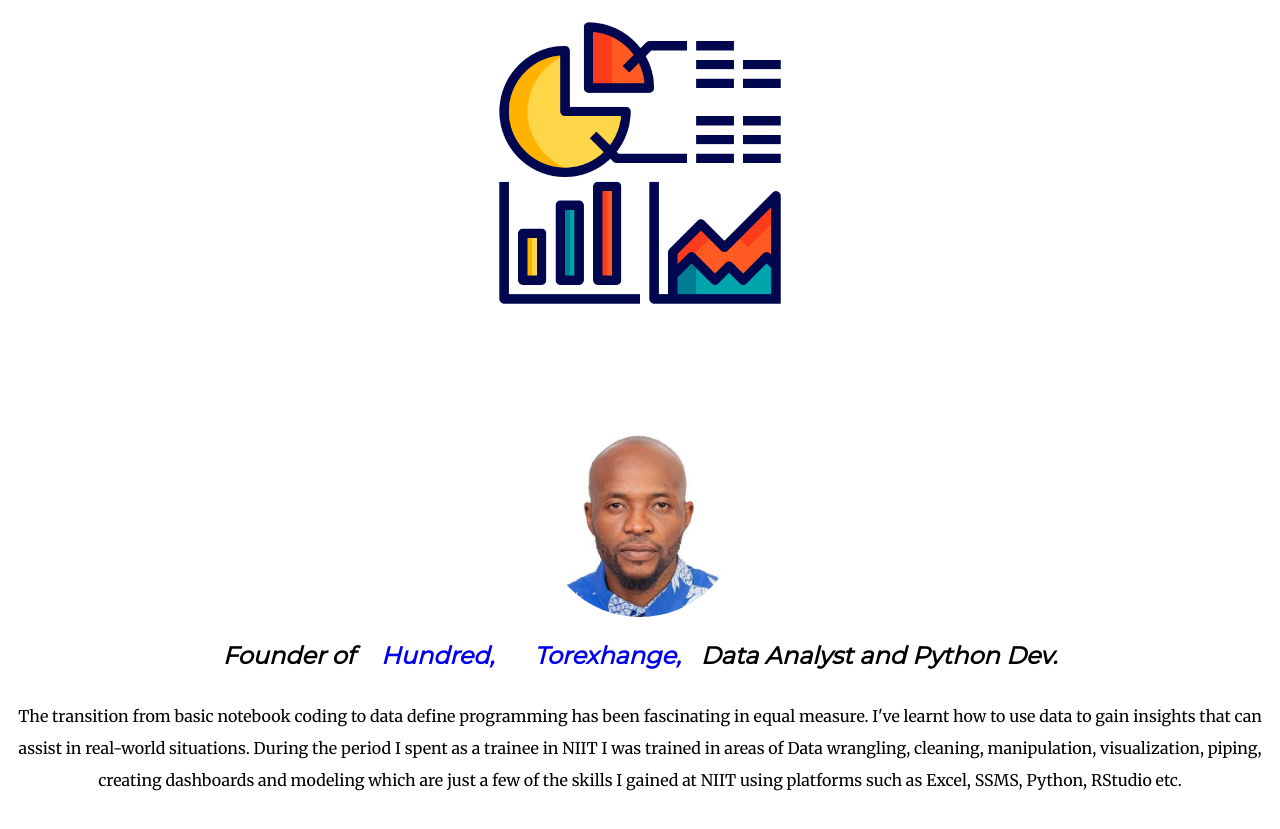
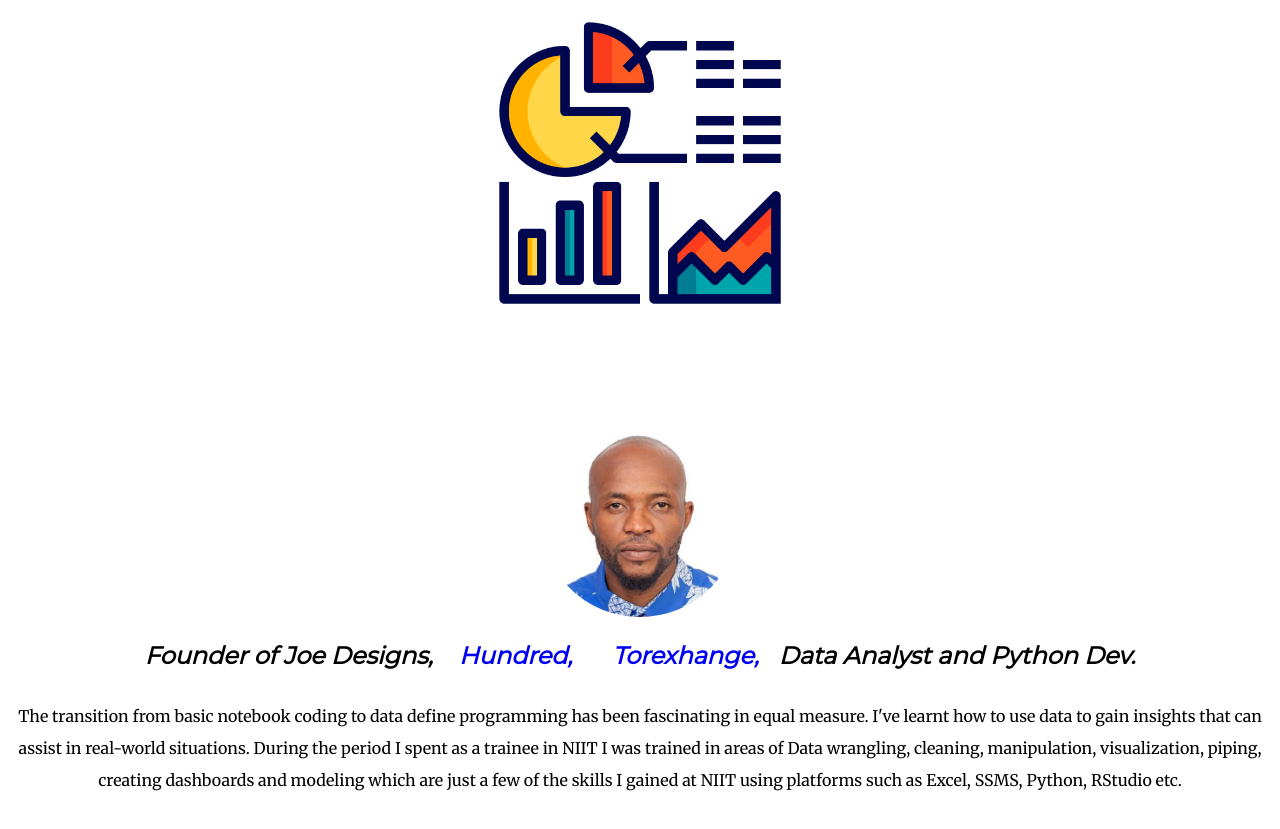
Before and after one commit to joebuggy561/CV, a plain HTML site: page index.html in a window 1280 px wide. Shown: the part 203-1032 px from the top of the page. Drawn offline with Linux system fonts and the light colour scheme.

Commit message:
Update index.html

```diff
--- a/index.html
+++ b/index.html
@@ -18,7 +18,7 @@
 <div class="middle-container">
   <div class="profile">
     <img class="profile-Img" src="pfpic.jpg" alt="pfpic.jpg">
-    <h2><em>Founder of <strong><a href="#">Hundred,</a><a href="https://joebuggy561.github.io/Torexchange/">Torexhange,</a></strong><strong>Data Analyst</strong> and <strong>Python Dev.</strong></em></h2>
+    <h2><em>Founder of Joe Designs, <strong><a href="#">Hundred,</a><a href="https://joebuggy561.github.io/Torexchange/">Torexhange,</a></strong><strong>Data Analyst</strong> and <strong>Python Dev.</strong></em></h2>
     <p>The transition from basic notebook coding to data define programming has been fascinating in  equal measure.
                     I've learnt how to use data to gain insights that can assist in real-world situations.
                     During the period I spent as a trainee in NIIT I was trained in areas of Data wrangling, cleaning,
```
